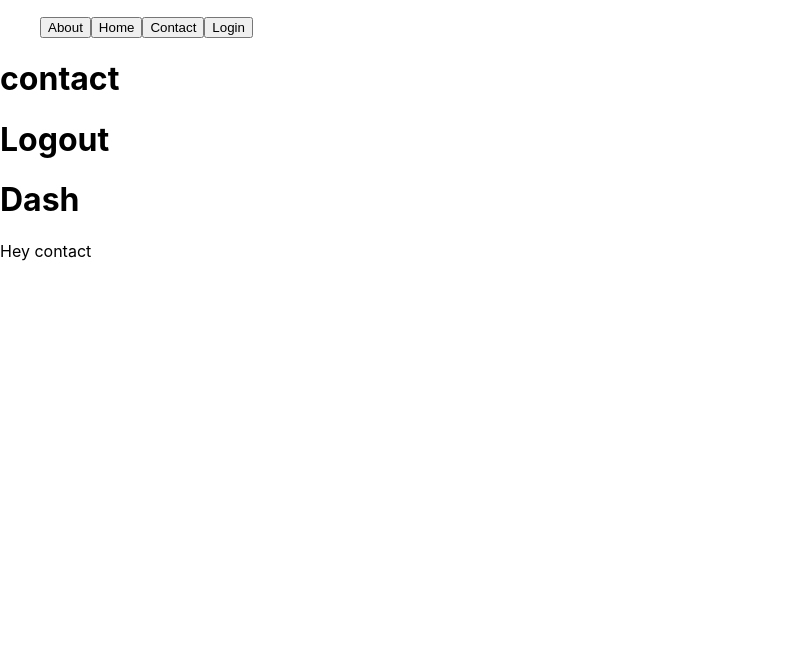
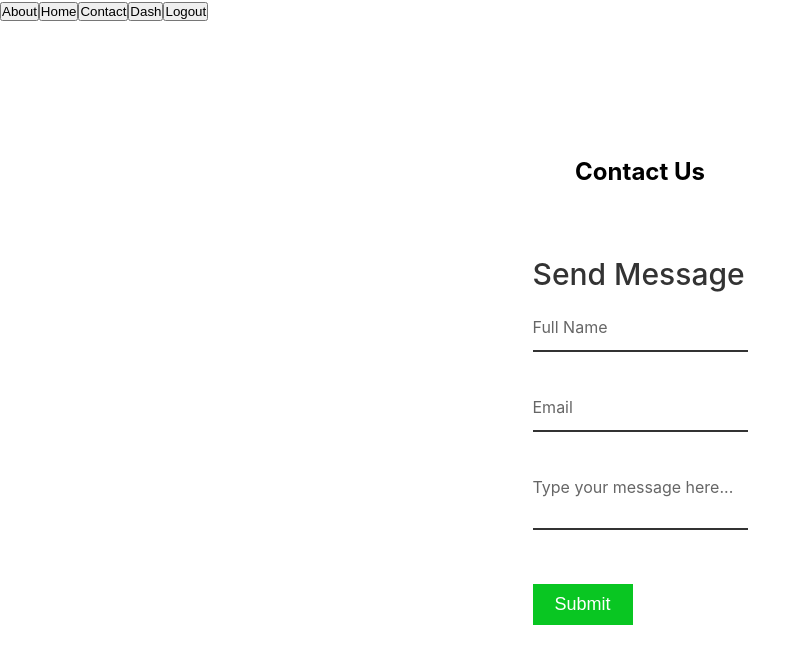
Before and after one commit to tanmaysankhe/wdm, a React (Create React App) app: page / in a window 1280 px wide. Both pictures are taken after a click on the button "Contact". Shown: the top 664 px of the page, without its empty margins (0-811 px from the left). Built offline with nearby package versions, Linux system fonts and the light colour scheme.

Commit message:
Added contact us and navigation

```diff
--- /dev/null
+++ b/src/components/ContactUs.js
@@ -0,0 +1,41 @@
+import './css/ContactUs.css';
+
+function ContactUs(){
+    return(
+        <section class="contact">
+    <div class="contact-content">
+        <h2> Contact Us</h2>
+    </div>
+
+        <div class="contact-container">
+
+        <div class="contactForm">
+            <form>
+                <h2>Send Message</h2>
+                <div class="inputBox">
+                    <input type="text" name="" required="required"/>
+                    <span>Full Name</span>
+                </div>
+                <div class="inputBox">
+                    <input type="text" name="" required="required"/>
+                    <span>Email</span>
+                </div>
+                <div class="inputBox">
+                    <textarea required="required"></textarea>
+                    <span>Type your message here...</span>
+                </div>
+                <div class="inputBox">
+                    <input type="submit" name="" value="Submit"/>
+                </div>
+            </form>
+        </div>
+    </div>
+   </section>
+
+    )
+
+
+
+}
+
+export default ContactUs;
--- a/src/components/Parent.js
+++ b/src/components/Parent.js
@@ -1,5 +1,6 @@
 import React from "react";
 import About from "./About";
+import ContactUs from "./ContactUs";
 import './css/Parent.css'
 import Dashboard from "./Dashboard";
 class Parent extends React.Component {
@@ -14,7 +15,7 @@ class Parent extends React.Component {
         })
     }
 
-    changeLogin = (p) => {
+    changeLogin = () => {
         this.setState(prevState => ({
             login:!prevState.login
         }))
@@ -28,16 +29,14 @@ class Parent extends React.Component {
                     <l1><button className="" onClick={() => this.changePage("about")}>About</button></l1>
                     <l1><button onClick={() => this.changePage("home")}>Home</button></l1>
                     <l1><button onClick={() => this.changePage("contact")}>Contact</button></l1>
-                    <l1><button onClick={() => this.changeLogin("login")}>Login</button></l1>
+                    {!this.state.login && <l1><button onClick={() => this.changePage("dash")}>Dash</button></l1>}
+                    {this.state.login ? <l1><button onClick={() => this.changeLogin()}>Login</button></l1>
+                    : <l1><button onClick={() => this.changeLogin()}>Logout</button></l1>}
                 </ul>
 
                 {this.state.curpage == "about" && <About/>}
-                {}
-                <h1>{ this.state.curpage }</h1>
-                <h1>{this.state.login ? "Login":"Logout"}</h1>
-
-                <Dashboard username={this.state.curpage}></Dashboard>
-
+                {this.state.curpage == "dash" && <Dashboard username="dummy"/> }
+                {this.state.curpage == "contact" && <ContactUs/>}
             </div>
         );
     }
--- /dev/null
+++ b/src/components/css/ContactUs.css
@@ -0,0 +1,87 @@
+*{
+    margin:0;
+    padding:0;
+    box-sizing:border-box;
+}
+ .contact{
+    position: relative;
+    min-height:100vh;
+    padding:50px 100px;
+    display:flex;
+    justify-content: center;
+    align-items:center;
+    flex-direction: column;
+    background-size:cover;
+ }
+ .contact .contact-content
+ {
+    max-width:800px;
+    text-align:center;
+ }
+ .contact .contact-content .h2{
+    font-size:36px;
+    font-weight:500;
+    color:#fff;
+ }
+ .contact-container{
+    width:100 px;
+    display:flex;
+    justify-content:center;
+    margin-top:30px;
+ }
+ .contactForm{
+    width:100%;
+    padding:40px;
+    background:#fff;
+}
+.contactForm h2{
+    font-size:30px;
+    color: #333;
+    font-weight:500;
+}
+.contactForm .inputBox{
+    position: relative;
+    width:100%;
+    margin-top:10px;
+}
+
+.contactForm .inputBox input,.contactForm .inputBox textarea{
+    width:100%;
+    padding:5px 0;
+    font-size:16px;
+    margin:20px 0;
+    border:none;
+    border-bottom:2px solid #333;
+    outline:none;
+    resize:none;
+}
+.contactForm .inputBox span{
+    position:absolute;
+    left:0;
+    text-align: left;
+    padding:5px 0;
+    font-size:16px;
+    margin:10px 0;
+    pointer-events: none;
+    transition:0.5% ;
+    color: #666;
+}
+.contactForm .inputBox input:focus ~span,
+.contactForm .inputBox input:valid ~span,
+.contactForm .inputBox textarea:focus ~span,
+.contactForm .inputBox textarea:valid  ~span{
+    color:black;
+    font-size:12px;
+    transform: translate(-40px);
+}
+
+.contactForm .inputBox input[type="submit"]
+{
+    width:100px;
+    background:#09c622;
+    color:#fff;
+    border:none;
+    cursor:pointer;
+    padding:10px;
+    font-size:18px;
+}
--- a/src/components/css/Parent.css
+++ b/src/components/css/Parent.css
@@ -6,6 +6,9 @@
   padding: 0 4.8rem;
 }
 
+.nav-button{
+    color:blue;
+}
 .section-homepage {
   background-color: #fdf2e9;
   padding: 4.8rem 0 9.6rem 0;
```
